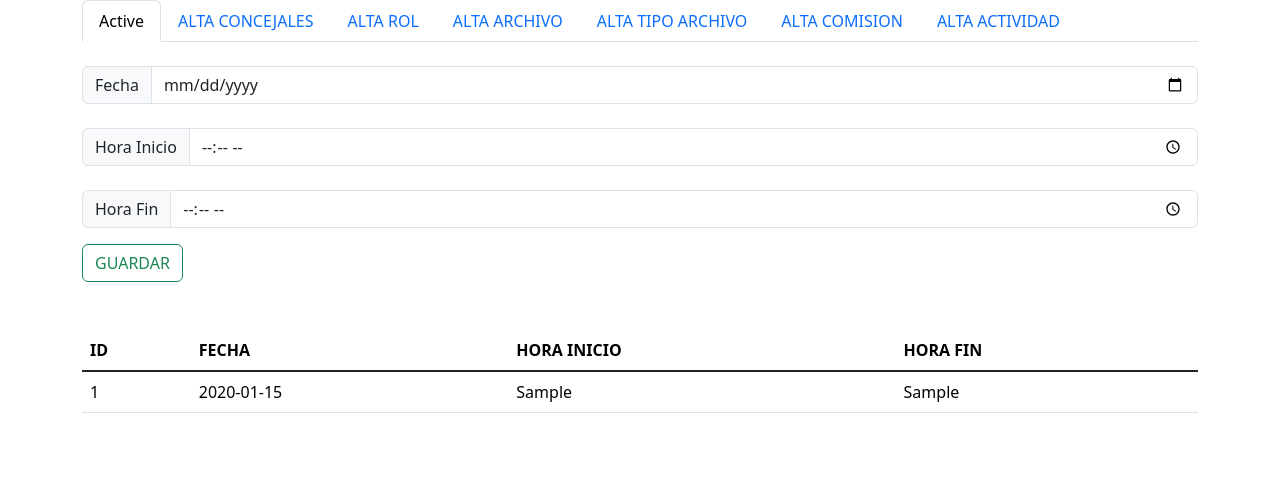
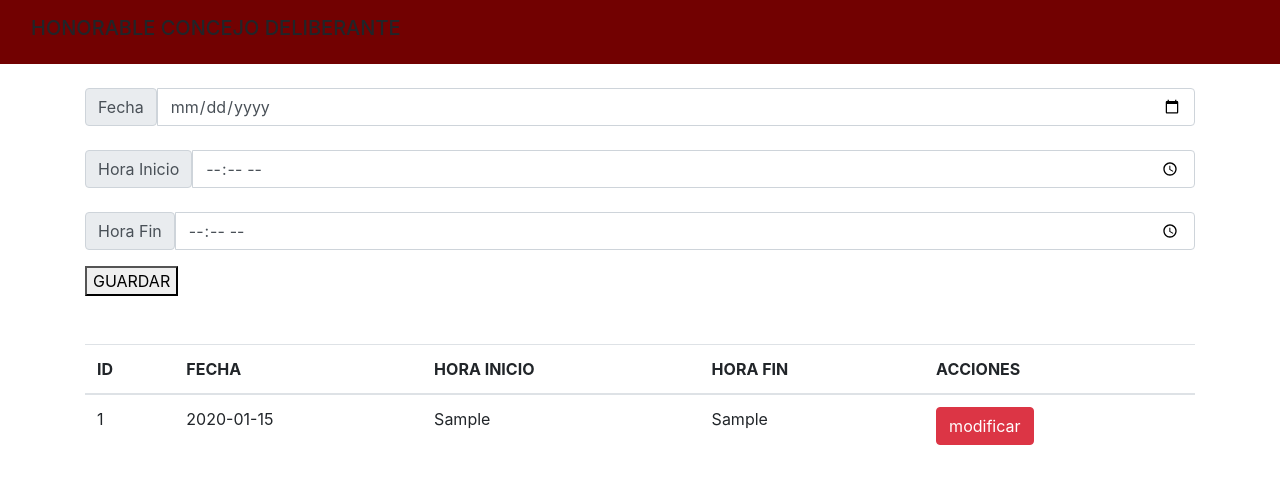
Before and after one commit to GRUPO-N-2-Concejo-Deliberante/Concejo-Deliberante, a Spring app: page /Actividad/formularioActividad in a window 1280 px wide. Shown: the top 484 px of the page. Run offline with Thymeleaf, Linux system fonts and the light colour scheme; the template is opened without the code that fills it: most values are stand-ins (such as "Sample title", 1, 10 or a date in 2020); data that the repository does not hold is empty.

Commit message:
feat(SCRUM-23):Modificar-la-hora-y-fecha-por-motivos-de-fuerza-mayor

```diff
--- a/ConcejoDeliberante/src/main/java/ar/com/ConcejoDeliberante/Controller/ConcejalController.java
+++ b/ConcejoDeliberante/src/main/java/ar/com/ConcejoDeliberante/Controller/ConcejalController.java
@@ -63,8 +63,8 @@ public String resultadoBusqueda( @RequestParam ("DNI") String DNI, Model model)
 	return "redirect:/";
 }
 @GetMapping ("/modificar")
-public String mostrarEdicion(@RequestParam ("DNI") String DNI, Model model) {
-	Concejal concejal=concejalServer.porDNI(DNI);
+public String mostrarEdicion(@RequestParam ("id") int id, Model model) {
+	Concejal concejal=concejalServer.porId(id);
 	model.addAttribute("concejal", concejal);
 	model.addAttribute("Concejales", concejalServer.concejales());
 	model.addAttribute("roles",rolServer.roles() );
--- a/ConcejoDeliberante/src/main/java/ar/com/ConcejoDeliberante/Repository/RepoActividad.java
+++ b/ConcejoDeliberante/src/main/java/ar/com/ConcejoDeliberante/Repository/RepoActividad.java
@@ -1,11 +1,16 @@
 package ar.com.ConcejoDeliberante.Repository;
+
+
 
 import org.springframework.data.jpa.repository.JpaRepository;
 import org.springframework.stereotype.Repository;
 
 import ar.com.ConcejoDeliberante.Entity.Actividad;
+import java.util.List;
+
 
 @Repository
 public interface RepoActividad extends JpaRepository<Actividad, Integer>{
 
+	Actividad findById(int id);;
 }
--- a/ConcejoDeliberante/src/main/java/ar/com/ConcejoDeliberante/Service/IActivivdad.java
+++ b/ConcejoDeliberante/src/main/java/ar/com/ConcejoDeliberante/Service/IActivivdad.java
@@ -1,3 +1,4 @@
+
 package ar.com.ConcejoDeliberante.Service;
 
 import java.util.List;
@@ -8,5 +9,6 @@ public interface IActivivdad {
 
 	void guardarAct(Actividad Act);
 	List<Actividad> listarActividadad();
+	Actividad porID(int id);
 
 }
--- a/ConcejoDeliberante/src/main/java/ar/com/ConcejoDeliberante/ServiceImple/ImpleConcejal.java
+++ b/ConcejoDeliberante/src/main/java/ar/com/ConcejoDeliberante/ServiceImple/ImpleConcejal.java
@@ -20,12 +20,13 @@ public class ImpleConcejal implements IConcejal {
 	@Override
 	public void guarda(Concejal concejal) {
 
-		Concejal concejalExistente = conceRepo.findByDNI(concejal.getDNI());
+		Concejal concejalExistente = conceRepo.findByid(concejal.getId());
 
 	    if (concejalExistente != null) {
 
 	        concejalExistente.setNombre(concejal.getNombre());
 	        concejalExistente.setApellido(concejal.getApellido());
+	        concejalExistente.setDNI(concejal.getDNI());
 	        concejalExistente.setCorreo(concejal.getCorreo());
 	        concejalExistente.setTelefono(concejal.getTelefono());
 	        concejalExistente.setTipoRol(concejal.getTipoRol());
--- a/ConcejoDeliberante/src/main/resources/application.properties
+++ b/ConcejoDeliberante/src/main/resources/application.properties
@@ -2,7 +2,7 @@ spring.application.name=ConcejoDeliberante
 server.port = 8082
 # DATASOURCE (MYSQL 5.7)
 spring.datasource.driver-class-name=com.mysql.jdbc.Driver
-spring.datasource.url=jdbc:mysql://localhost:3306/bd_consejo3?useSSL=false
+spring.datasource.url=jdbc:mysql://localhost:3306/bd_concejo?useSSL=false
 spring.datasource.username=root
 spring.datasource.password=
 #JPA
--- a/ConcejoDeliberante/src/main/resources/templates/Actividad/formularioActividad.html
+++ b/ConcejoDeliberante/src/main/resources/templates/Actividad/formularioActividad.html
@@ -1,37 +1,40 @@
 <!DOCTYPE html>
 <html xmlns:th="http://www.thymeleaf.org">
-<head>
-    <meta charset="UTF-8">
-    <meta name="viewport" content="width=device-width, initial-scale=1.0">
-    <link href="https://cdn.jsdelivr.net/npm/bootstrap@5.3.8/dist/css/bootstrap.min.css" rel="stylesheet" integrity="sha384-sRIl4kxILFvY47J16cr9ZwB07vP4J8+LH7qKQnuqkuIAvNWLzeN8tE5YBujZqJLB" crossorigin="anonymous">
-    <title>Alta Actividad</title>
+
+<head th:replace="~{inicio/inicio :: head}">
+
 </head>
+
 <body>
 
 	<div class="container" th:replace="~{inicio/inicio :: inicio}">
 	</div>
 
-
+	<div>
 		<form th:action="@{/GuardarActividad}" th:object="${actividad}" method="post">
+			<input type="hidden" th:field="*{id}">
 			<div class="input-group container mt-4">
 				<span class="input-group-text">Fecha</span>
-            <input  type="date" th:field="*{fecha}" aria-label="First name" class="form-control" required>
+				<input type="date" th:field="*{fecha}" aria-label="First name" class="form-control" required>
 
 			</div>
 			<div class="input-group container mt-4">
 				<span class="input-group-text">Hora Inicio</span>
-		           <input  type="time" th:field="*{horaEntrada}" aria-label="First name" class="form-control" required>
+				<input type="time" th:field="*{horaEntrada}" aria-label="First name" class="form-control" required>
 
 			</div>
 			<div class="input-group container mt-4">
 				<span class="input-group-text">Hora Fin</span>
-			              <input  type="time" th:field="*{horaSalida}" aria-label="First name" class="form-control" required>
+				<input type="time" th:field="*{horaSalida}" aria-label="First name" class="form-control" required>
 
 			</div>
 			<div class="container mt-3">
-		  <button type="submit" class="btn btn-outline-success">GUARDAR</button>
+				<button type="submit" class="btn-outline theme-success">GUARDAR</button>
 			</div>
 		</form>
+	</div>
+
+
 	<div class="container mt-5">
 		<table class="table">
 			<thead>
@@ -40,17 +43,23 @@
 					<th scope="col">FECHA</th>
 					<th scope="col">HORA INICIO</th>
 					<th scope="col">HORA FIN</th>
+					<th scope="col">ACCIONES</th>
 				</tr>
 			</thead>
 			<tbody class="table-group-divider">
 				<tr th:each="a : ${actividades}">
-		                    <td th:text="${a.id_actividad}"></td>
+					<td th:text="${a.id}"></td>
 					<td th:text="${a.fecha}"></td>
 					<td th:text="${a.horaEntrada}"></td>
 					<td th:text="${a.horaSalida}"></td>
+					<td>
+						<a th:href="@{/modificarActividad(id=${a.id})}" class="btn btn-danger">modificar</a>
+					</td>
+					</td>
 			</tbody>
 
 		</table>
 	</div>
 </body>
+
 </html>
--- a/ConcejoDeliberante/src/main/resources/templates/inicio/inicio.html
+++ b/ConcejoDeliberante/src/main/resources/templates/inicio/inicio.html
@@ -1,40 +1,80 @@
 <!DOCTYPE html>
 <html xmlns:th=*http://www.thymeleaf.org*>
-<head>
+
+<head th:fragment="head">
 	<meta charset="UTF-8">
 	<meta name="viewport" content="width=device-width, initial-scale=1.0">
-    <link href="https://cdn.jsdelivr.net/npm/bootstrap@5.3.8/dist/css/bootstrap.min.css" rel="stylesheet" integrity="sha384-sRIl4kxILFvY47J16cr9ZwB07vP4J8+LH7qKQnuqkuIAvNWLzeN8tE5YBujZqJLB" crossorigin="anonymous">
+	<link href="https://cdn.jsdelivr.net/npm/bootstrap@6.0.0-alpha.1/dist/css/bootstrap.min.css" rel="stylesheet"
+		integrity="sha384-B/GM4XqrwHnWXNOWMbloTmrYXZg10cakYGmpfsR/bbzQ6JAJI4ihuyADKLnBgrCe" crossorigin="anonymous">
+	<script type="module" src="https://cdn.jsdelivr.net/npm/bootstrap@6.0.0-alpha.1/dist/js/bootstrap.bundle.min.js"
+		integrity="sha384-1a/pXj49ZQ1aHEmrJ+gMw1otqoVsYwlEnlD8mIfY2TV03r20Y0CN7uqx1tQogjPL"
+		crossorigin="anonymous"></script>
 	<title>Document</title>
 </head>
-<body>
-    <div th:fragment="inicio" class="container">
-        <ul class="nav nav-tabs">
-            <li class="nav-item">
-                <a class="nav-link active" aria-current="page" th:href="@{/}">Active</a>
+
+<body class="container"
+	style="background-color:rgb(71, 0, 0); background-image:url(/img/LasLajitas.jpeg) ; background-size: cover; ">
+	<nav th:fragment="inicio" class="navbar" style="background-color:rgb(114, 1, 1); ">
+		<div class="container-fluid">
+			<h1 class="navbar-brand" th:href="@{/}" style="text-align: center;">HONORABLE CONCEJO DELIBERANTE</h1>
+			<button class="btn-icon navbar-toggler" type="button" data-bs-toggle="drawer" data-bs-target="#navbarDrawer"
+				aria-controls="navbarDrawer" aria-expanded="false" aria-label="Toggle navigation">
+				<span class="navbar-toggler-icon" aria-hidden="true"></span>
+			</button>
+			<dialog class="drawer drawer-end" tabindex="-1" id="navbarDrawer" aria-labelledby="navbarDrawerLabel"
+				style="background-color: rgb(202, 160, 105);">
+				<div class="drawer-header">
+					<h5 class="drawer-title" id="navbarDrawerLabel" style="color: black;">Menu de Acciones</h5>
+					<button type="button" class="btn-close" data-bs-dismiss="drawer" aria-label="Close"></button>
+				</div>
+				<div class="drawer-body mb-2 md:mb-0">
+					<ul class="nav navbar-nav me-auto">
+						<li>
+							<a class="menu-item" style="color: black;" th:href="@{/}">INICIO</a>
 						</li>
 						<li class="nav-item">
-                <a class="nav-link" th:href="@{/altaConcejal}">ALTA CONCEJALES</a>
+							<button class="nav-link" type="button" data-bs-toggle="menu" aria-expanded="false"
+								style="color: black;">
+								CONCEJALES
+							</button>
+							<div class="menu">
+								<a class="menu-item" th:href="@{/altaConcejal}">ACTA CONCEJAL</a>
+								<hr class="menu-divider">
+								<a class="menu-item" th:href="@{/altaRol}">ALTA ROL</a>
+							</div>
 						</li>
 						<li class="nav-item">
-			<a class="nav-link" th:href="@{/altaRol}" aria-current="page">ALTA ROL</a>
+							<button class="nav-link" type="button" data-bs-toggle="menu" aria-expanded="false"
+								style="color: black;">
+								ARCHIVOS
+							</button>
+							<div class="menu">
+								<a class="menu-item" th:href="@{/altaArchivo}">ALTA ARCHIVOS</a>
+								<hr class="menu-divider">
+								<a class="menu-item" th:href="@{/altaTipo}">ALTA TIPO DE ARCHIVO</a>
+								<hr class="menu-divider">
+								<a class="menu-item" th:href="@{/altaComision}">ALTA DE COMISION</a>
+							</div>
 						</li>
 						<li class="nav-item">
-			 <a class="nav-link" th:href="@{/altaArchivo}" aria-current="page">ALTA ARCHIVO</a>
-			  </li>
-            <li>
-				<a class="nav-link" th:href="@{/altaTipo}" aria-current="page">ALTA TIPO ARCHIVO</a>
-			</li>
-			<li>
-				<a class="nav-link" th:href="@{/altaComision}" aria-current="page">ALTA COMISION</a>
-			</li>
+							<button class="nav-link" type="button" data-bs-toggle="menu" aria-expanded="false"
+								style="color: black;">
+								SESIONES
+							</button>
+							<div class="menu">
+								<a class="menu-item" th:href="@{/AltaActividad}">ALTA ACTIVIDAD</a>
+								<!--              <hr class="menu-divider">-->
+								<!--              <a class="menu-item" href="#">ALTA DETALLE DE ACTIVIDAD</a>-->
+								<!--              <hr class="menu-divider">-->
+								<!--              <a class="menu-item" href="#">ALTA DE ORDEN DEL DIA</a>-->
 
-			<li>
-			<a class="nav-link" th:href="@{/AltaActividad}" aria-current="page">ALTA ACTIVIDAD</a>
+							</div>
 						</li>
 					</ul>
 				</div>
-    <div class="container">
+			</dialog>
+		</div>
+	</nav>
+</body>
 
-    </div>
-</body>
 </html>
```
Also changed, not shown: ConcejoDeliberante/src/main/java/ar/com/ConcejoDeliberante/Controller/ActividadController.java (+14 -0 lines), ConcejoDeliberante/src/main/java/ar/com/ConcejoDeliberante/Entity/Actividad.java (+9 -7 lines), ConcejoDeliberante/src/main/java/ar/com/ConcejoDeliberante/ServiceImple/ImpleActividad.java (+16 -4 lines), ConcejoDeliberante/src/main/resources/templates/Archivo/formulario.html (+19 -23 lines), ConcejoDeliberante/src/main/resources/templates/Comision/formularioComision.html (+7 -7 lines), ConcejoDeliberante/src/main/resources/templates/Concejal/formulario.html (+17 -17 lines), ConcejoDeliberante/src/main/resources/templates/Rol/formulario.html (+7 -7 lines), ConcejoDeliberante/src/main/resources/templates/TipoArchivo/formulario.html (deleted, +0 -41 lines), ConcejoDeliberante/src/main/resources/templates/TipoArchivo/formularioTipo.html (+7 -7 lines), ConcejoDeliberante/src/main/resources/static/img/LasLajitas.jpeg (added). Lines whose indentation alone changed are shown as unchanged.
